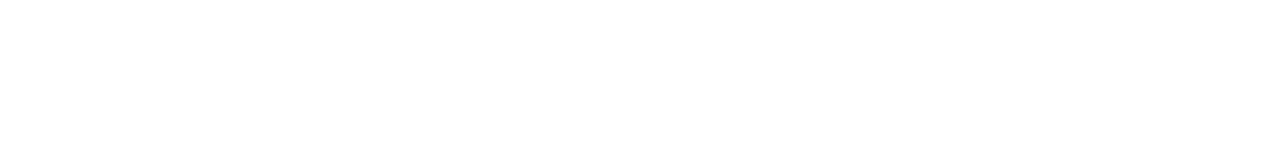
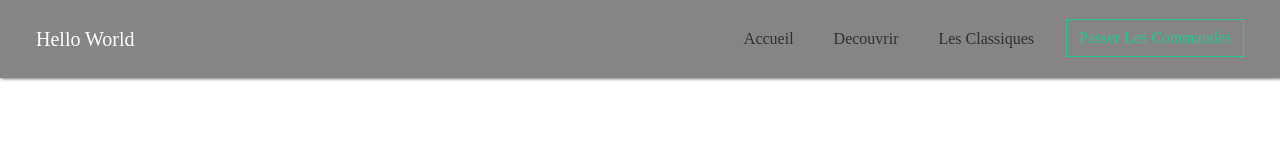
Before and after one commit to RAMIKHADOUR/RestoProjet, a plain HTML site: page index.html in a window 1280 px wide. Drawn offline with Linux system fonts and the light colour scheme; a web font is replaced by a local one.

Commit message:
parti1
html ,assets

```diff
--- a/assets/css/style.css
+++ b/assets/css/style.css
@@ -0,0 +1,17 @@
+@import url('https://fonts.googleapis.com/css2?family=Redressed&display=swap');
+
+.cc-navbar{
+    background-color: rgb(135, 132, 132);
+    font-family: 'Merriweather',serif;
+    box-shadow: 1px 1px 3px rgb(123, 123, 123);
+}
+.btn-order{
+    color:var(--bs-teal);
+    border-color:var(--bs-teal);
+    transition: 0.5s;
+}
+.btn-order:hover,
+.btn-order:active{
+color:#fff;
+background-color:var(--bs-teal) ;
+}
--- a/index.html
+++ b/index.html
@@ -12,7 +12,32 @@
 </head>
 <body>
 
+    <nav class="cc-navbar navbar navbar-expand-lg">
+  <div class="container-fluid">
+    <a class="navbar-brand text -uppercase mx-4 py-3 text-white" href="#">Hello World</a>
+    <button class="navbar-toggler" type="button" data-bs-toggle="collapse" data-bs-target="#navbarSupportedContent" aria-controls="navbarSupportedContent" aria-expanded="false" aria-label="Toggle navigation">
+      <span class="navbar-toggler-icon"></span>
+    </button>
+    <div class="collapse navbar-collapse" id="navbarSupportedContent">
+      <ul class="navbar-nav ms-auto mb-2 mb-lg-0">
+        <li class="nav-item pe-4">
+          <a class="nav-link " aria-current="page" href="#">Accueil</a>
+        </li>
+        <li class="nav-item pe-4">
+          <a class="nav-link " href="#">Decouvrir</a>
+        </li>
 
+        <li class="nav-item pe-4">
+          <a class="nav-link ">Les Classiques</a>
+        </li>
+        <li class="nav-item pe-4">
+            <a class="btn btn-order rounded-0">Passer Les Commandes</a>
+          </li>
+      </ul>
+
+    </div>
+  </div>
+</nav>
 
 
 
```
